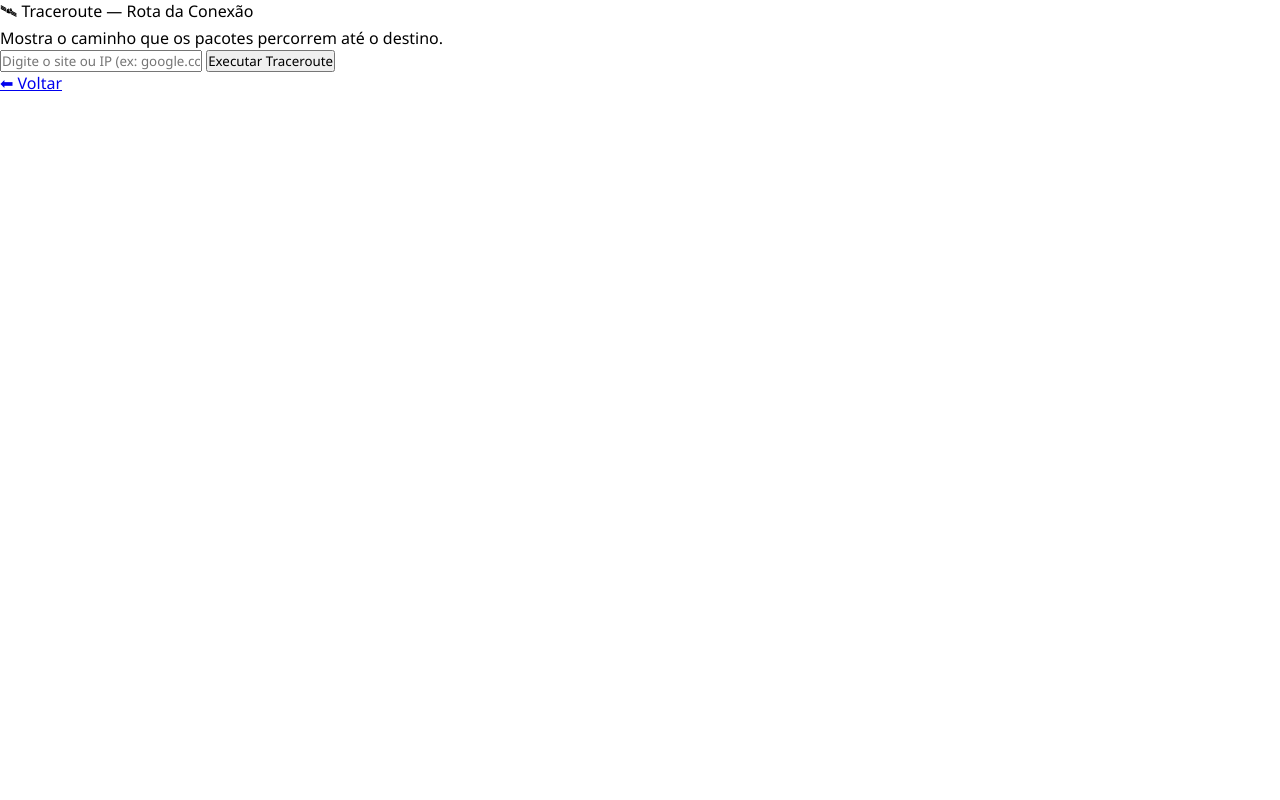
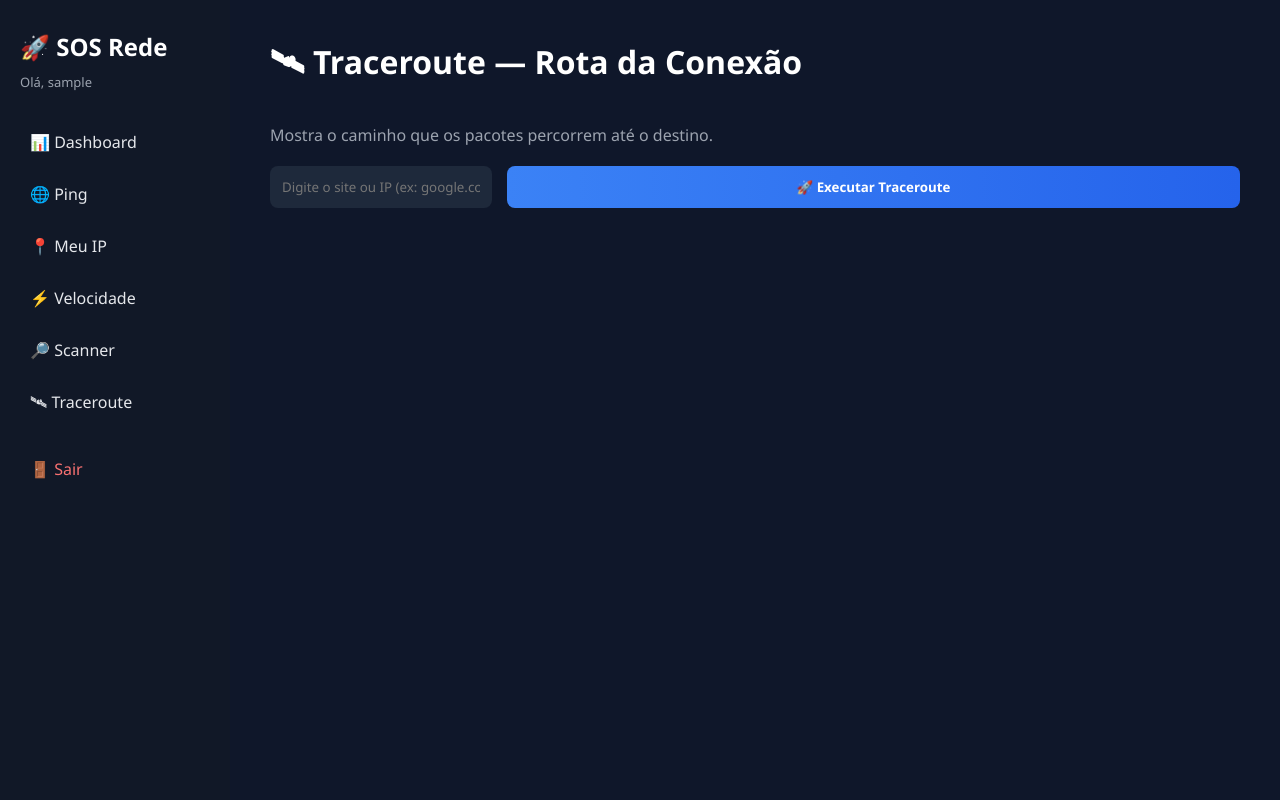
Before and after one commit to rendreson2020moreira-pixel/sos-rede-facil, a Flask app: page /traceroute in a window 1280 px wide. Run offline with Flask 3, Linux system fonts and the light colour scheme; a user stored in the database is signed in.

Commit message:
Layout SaaS aplicado ao Traceroute

```diff
--- a/static/style.css
+++ b/static/style.css
@@ -256,4 +256,10 @@ body.login-body {
 .ip-card p {
     font-size: 16px;
     font-weight: 600;
+}/* ===== TRACEROUTE RESULTADO ===== */
+
+.resultado-box pre {
+    font-family: monospace;
+    font-size: 13px;
+    color: #cbd5e1;
 }
--- a/templates/traceroute.html
+++ b/templates/traceroute.html
@@ -2,27 +2,53 @@
 <html lang="pt-br">
 <head>
     <meta charset="UTF-8">
-    <title>Traceroute</title>
+    <meta name="viewport" content="width=device-width, initial-scale=1.0">
+    <title>Traceroute — SOS Rede Fácil</title>
     <link rel="stylesheet" href="{{ url_for('static', filename='style.css') }}">
 </head>
-<body>
 
-<header>🛰 Traceroute — Rota da Conexão</header>
+<body class="dashboard-body">
 
-<div class="box">
+<div class="dashboard">
 
-    <p>Mostra o caminho que os pacotes percorrem até o destino.</p>
+    <!-- SIDEBAR -->
+    <aside class="sidebar">
+        <h2>🚀 SOS Rede</h2>
+        <p class="user">Olá, {{ session.usuario }}</p>
 
-    <form method="POST">
-        <input type="text" name="host" placeholder="Digite o site ou IP (ex: google.com)" required>
-        <button type="submit">Executar Traceroute</button>
-    </form>
+        <nav>
+            <a href="/painel">📊 Dashboard</a>
+            <a href="/ping">🌐 Ping</a>
+            <a href="/ip">📍 Meu IP</a>
+            <a href="/velocidade">⚡ Velocidade</a>
+            <a href="/scanner">🔎 Scanner</a>
+            <a href="/traceroute">🛰 Traceroute</a>
+            <a href="/logout" class="logout">🚪 Sair</a>
+        </nav>
+    </aside>
 
-    {% if resultado %}
-        <pre class="resultado">{{ resultado }}</pre>
-    {% endif %}
+    <!-- CONTEÚDO -->
+    <main class="content">
 
-    <a class="voltar" href="/">⬅ Voltar</a>
+        <h1>🛰 Traceroute — Rota da Conexão</h1>
+        <p style="color:#9ca3af; margin-bottom:20px;">
+            Mostra o caminho que os pacotes percorrem até o destino.
+        </p>
+
+        <form method="POST" class="ping-form">
+            <input type="text" name="host" placeholder="Digite o site ou IP (ex: google.com)" required>
+            <button type="submit" class="btn-login">
+                🚀 Executar Traceroute
+            </button>
+        </form>
+
+        {% if resultado %}
+            <div class="resultado-box">
+                <pre style="white-space: pre-wrap;">{{ resultado }}</pre>
+            </div>
+        {% endif %}
+
+    </main>
 
 </div>
 
```
